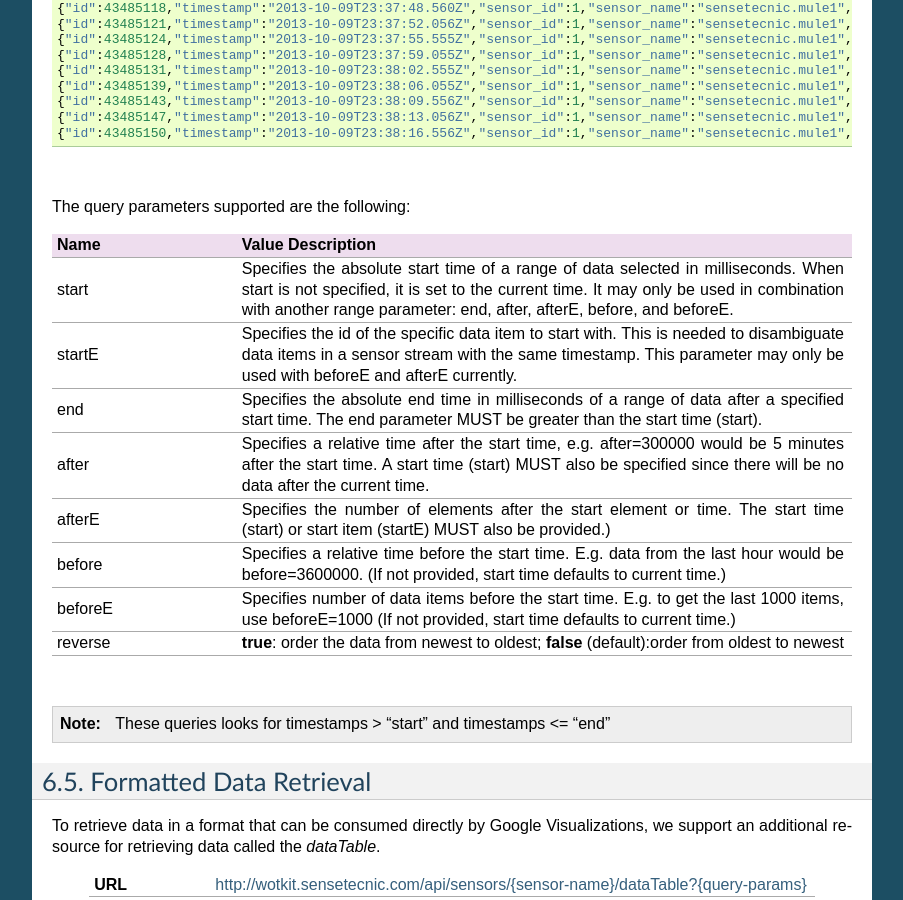
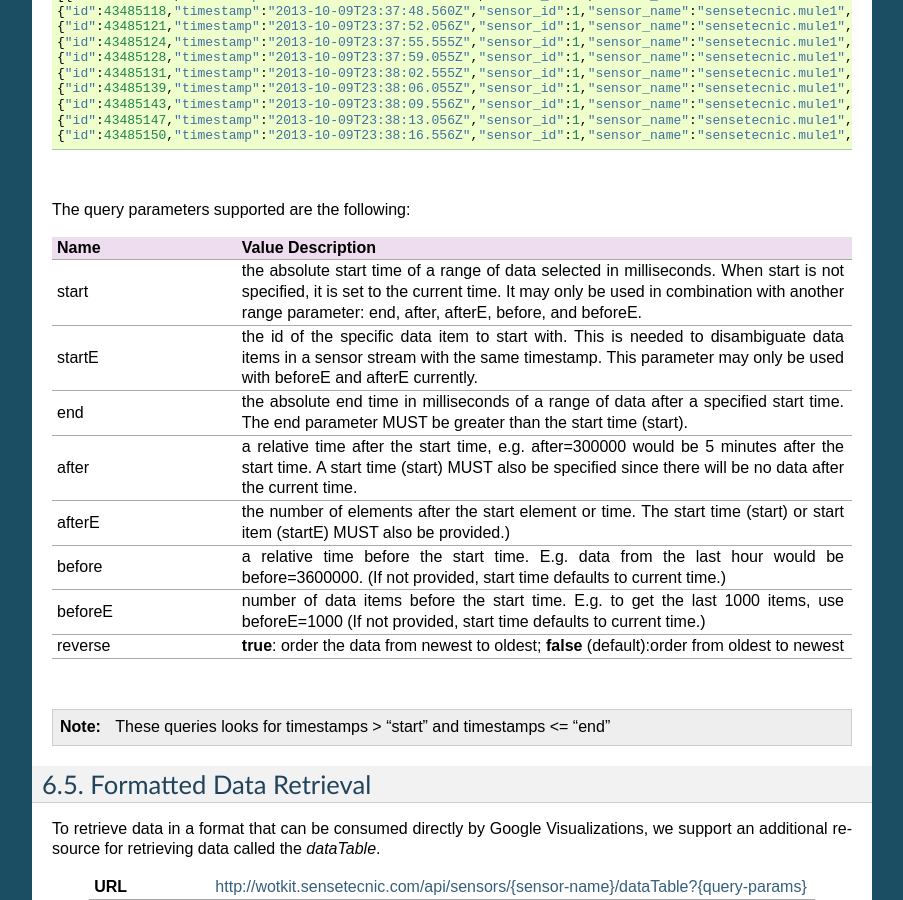
Before and after one commit to SenseTecnic/wotkit-docs, a Sphinx documentation site: the page built from source/api_sensor_data.rst, in a window 1280 px wide and 900 px high, scrolled down 2687 px. Shown: the whole window, without its empty margins (198-1101 px from the left). Built offline with Sphinx 7.4.7, drawn with Linux system fonts in a browser that asks for light colours; formulas are drawn with MathJax 3; pages that are not in the unit, such as notebooks, are missing from menus; some of the changed text lies outside the part shown.

Commit message:
Update api_sensor_data.rst

```diff
--- a/source/api_sensor_data.rst
+++ b/source/api_sensor_data.rst
@@ -15,8 +15,7 @@ reserved fields supported by the WoTKit:
 	* - Name
 	  - Value Description
 	* - timestamp
-	  - the time that the sensor data was collected.  This is a long integer representing the number of milliseconds from Jan 1, 1970 UTC.
-		Optional; if not supplied, a server-supplied timestamp will be used.
+	  - the time that the sensor data was collected.  This is a long integer representing the number of milliseconds from Jan 1, 1970 UTC.  Optional; if not supplied, a server-supplied timestamp will be used.
 	* - sensor_id
 	  - the globally unique sensor id that produced the data.
 	* - sensor_name
@@ -220,19 +219,19 @@ The query parameters supported are the following:
 	* - Name
 	  - Value Description
 	* - start
-	  - Specifies the absolute start time of a range of data selected in milliseconds.  When start is not specified, it is set to the current time.  It may only be used in combination with another range parameter: end, after, afterE, before, and beforeE.
+	  - the absolute start time of a range of data selected in milliseconds.  When start is not specified, it is set to the current time.  It may only be used in combination with another range parameter: end, after, afterE, before, and beforeE.
 	* - startE
-	  - Specifies the id of the specific data item to start with.  This is needed to disambiguate data items in a sensor stream with the same timestamp.  This parameter may only be used with beforeE and afterE currently.
+	  - the id of the specific data item to start with.  This is needed to disambiguate data items in a sensor stream with the same timestamp.  This parameter may only be used with beforeE and afterE currently.
 	* - end
-	  - Specifies the absolute end time in milliseconds of a range of data after a specified start time.  The end parameter MUST be greater than the start time (start).
+	  - the absolute end time in milliseconds of a range of data after a specified start time.  The end parameter MUST be greater than the start time (start).
 	* - after
-	  - Specifies a relative time after the start time, e.g. after=300000 would be 5 minutes after the start time. A start time (start) MUST also be specified since there will be no data after the current time.
+	  - a relative time after the start time, e.g. after=300000 would be 5 minutes after the start time. A start time (start) MUST also be specified since there will be no data after the current time.
 	* - afterE
-	  - Specifies the number of elements after the start element or time. The start time (start) or start item (startE) MUST also be provided.)
+	  - the number of elements after the start element or time. The start time (start) or start item (startE) MUST also be provided.)
 	* - before
-	  - Specifies a relative time before the start time.  E.g. data from the last hour would be before=3600000. (If not provided, start time defaults to current time.)
+	  - a relative time before the start time.  E.g. data from the last hour would be before=3600000. (If not provided, start time defaults to current time.)
 	* - beforeE
-	  - Specifies number of data items before the start time.  E.g. to get the last 1000 items, use beforeE=1000 (If not provided, start time defaults to current time.)
+	  - number of data items before the start time.  E.g. to get the last 1000 items, use beforeE=1000 (If not provided, start time defaults to current time.)
 	* - reverse
 	  - **true**: order the data from newest to oldest; **false** (default):order from oldest to newest
 
```
